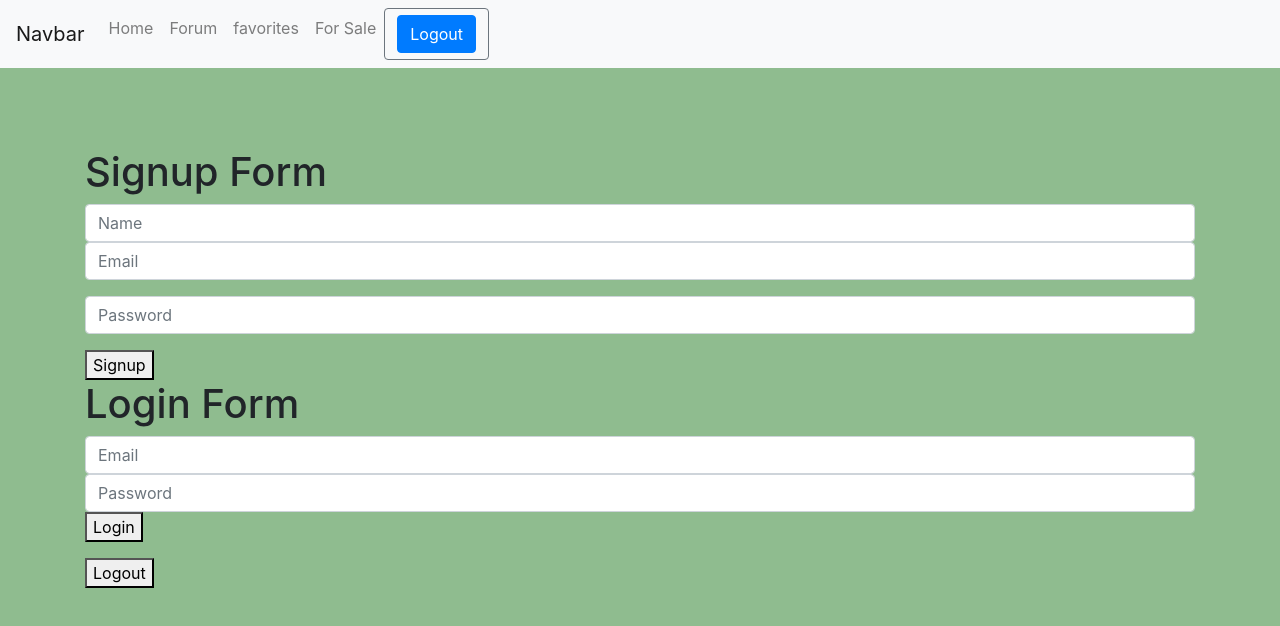
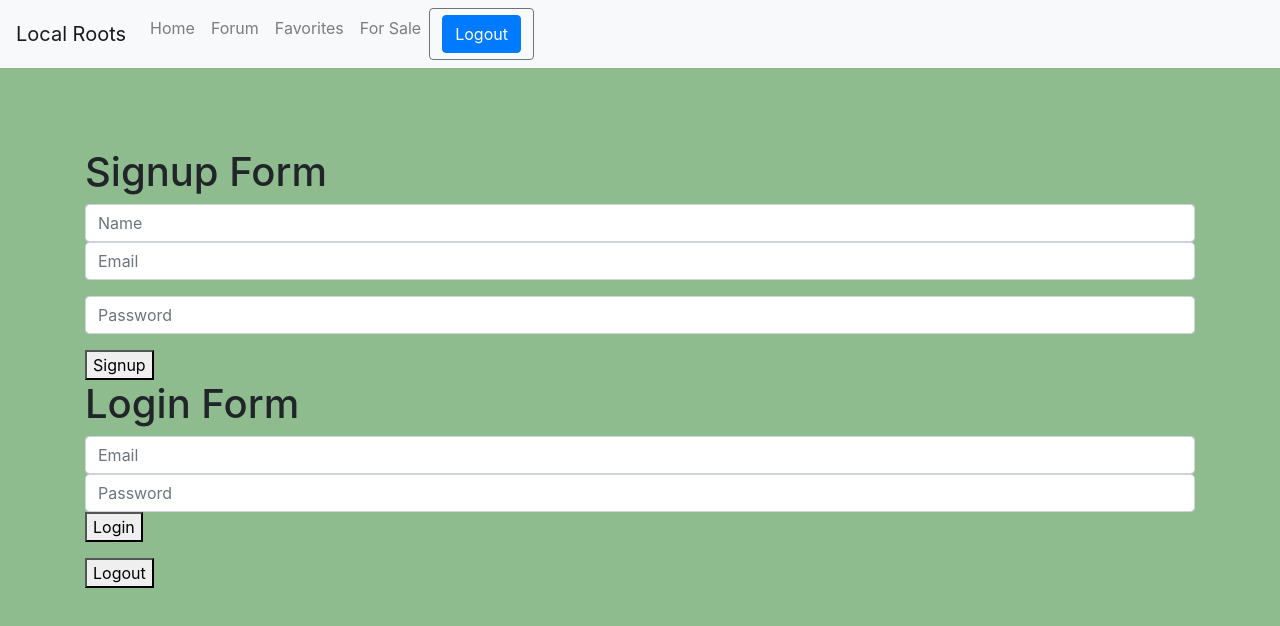
Before and after one commit to julesscheil/Local-Roots, a React (Create React App) app in the folder client/: page / in a window 1280 px wide. Shown: the top 626 px of the page. Built offline with nearby package versions, Linux system fonts and the light colour scheme.

Commit message:
minor changes

```diff
--- a/client/src/App.js
+++ b/client/src/App.js
@@ -32,13 +32,13 @@ const handleLogout = (event) => {
   return (
     <Router>
       <Navbar bg="light" variant="light">
-    <Navbar.Brand href="#home">Navbar</Navbar.Brand>
+    <Navbar.Brand href="#home">Local Roots</Navbar.Brand>
     <Nav className="mr-auto">
       <Nav.Link href="/">Home</Nav.Link>
       <Nav.Link href="/forum">Forum</Nav.Link>
-      <Nav.Link href="/favorites">favorites</Nav.Link>
+      <Nav.Link href="/favorites">Favorites</Nav.Link>
       <Nav.Link href="/forsale">For Sale</Nav.Link>
-      <div class="btn btn-outline-secondary">
+      <div className="btn btn-outline-secondary">
       <Button  onClick={handleLogout}>Logout</Button>
     </div>
     {/* <Form inline>
```
